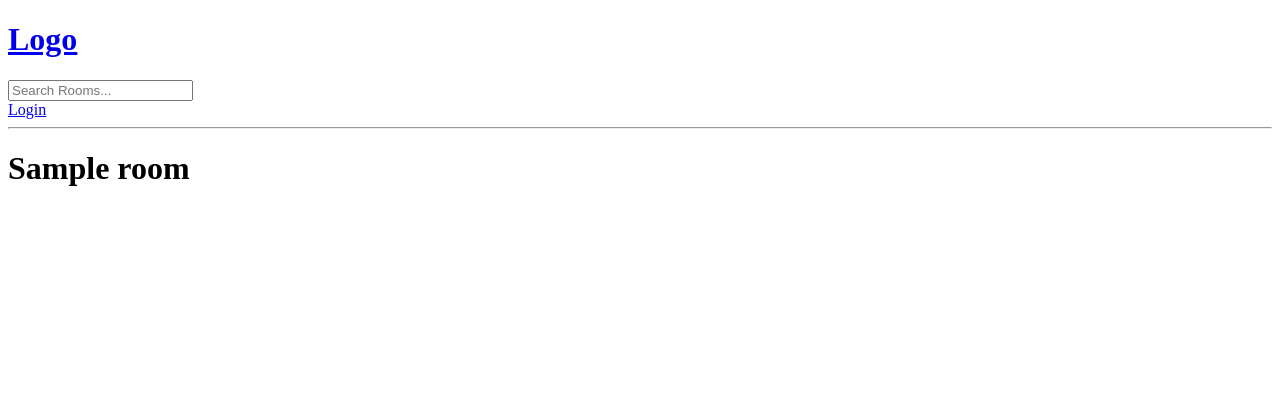
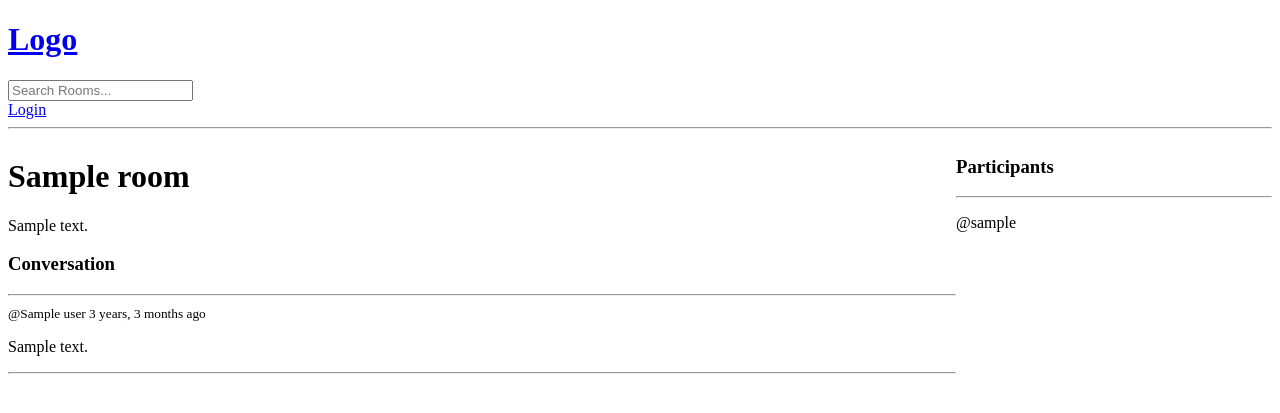
Before and after one commit to shobhit7390/xplorehub, a Django app: template base/templates/base/room.html in a window 1280 px wide. Shown: the top 413 px of the page. Run offline with Django 4.2, Linux system fonts and the light colour scheme; the template is opened without the code that fills it: most values are stand-ins (such as "Sample title", 1, 10 or a date in 2020).

Commit message:
Chat room crud functionality

```diff
--- a/base/models.py
+++ b/base/models.py
@@ -16,7 +16,7 @@ class Room(models.Model):
     topic=models.ForeignKey(Topic,on_delete=models.SET_NULL, null=True)
     name=models.CharField(max_length=200)
     description=models.TextField(null=True, blank=True)
-    # participants=
+    participants=models.ManyToManyField(User, related_name='participants', blank=True)
     updated=models.DateTimeField(auto_now=True)
     created=models.DateTimeField(auto_now_add=True)
 
--- a/base/templates/base/room.html
+++ b/base/templates/base/room.html
@@ -1,5 +1,60 @@
 {% extends 'main.html' %}
 
 {% block content %}
-    <h1>{{room.name}}</h1>
+
+<style>
+    .room-container{
+        display: grid;
+        grid-template-columns: 3fr 1fr;
+    }
+</style>
+
+<div class="room-container">
+
+    <div>
+        <h1>{{room.name}}</h1>
+
+        <p>{{room.description}}</p>
+
+        <div class="comment-wrapper">
+            <h3>Conversation</h3>
+            <hr />
+
+            {% for message in room_messages %}
+            <div>
+                {% if request.user == message.user %}
+                <a href="{% url 'delete-message' message.id %}">Delete</a>
+                {% endif %}
+                <small>@{{message.user}} {{message.created|timesince}} ago</small>
+                <p>{{message.body}}</p>
+                <hr />
+            </div>
+            {% endfor %}
+        </div>
+
+    {% if request.user.is_authenticated %}
+
+        <div class="comment-form">
+            <form method="POST" action="">
+            {% csrf_token %}
+            <input type="text" name="body" placeholder="Write your message here..." />
+            </form>
+        </div>
+
+    {% endif %}
+    </div>
+
+    <div>
+        <h3>Participants</h3>
+        <hr>
+
+        {% for user in participants %}
+        <div>
+            <p>@{{user.username}}</p>
+        </div>
+        {% endfor %}
+    </div>
+
+</div>
+
 {% endblock %}
--- a/base/urls.py
+++ b/base/urls.py
@@ -12,4 +12,5 @@ urlpatterns = [
     path('create-room/', views.createRoom, name="create-room"),
     path('update-room/<str:pk>/', views.updateRoom, name="update-room"),
     path('delete-room/<str:pk>/', views.deleteRoom, name="delete-room"),
+    path('delete-message/<str:pk>/', views.deleteMessage, name="delete-message"),
 ]
```
Also changed, not shown: base/views.py (+27 -2 lines), base/migrations/0003_auto_20230428_0456.py (added), db.sqlite3.
